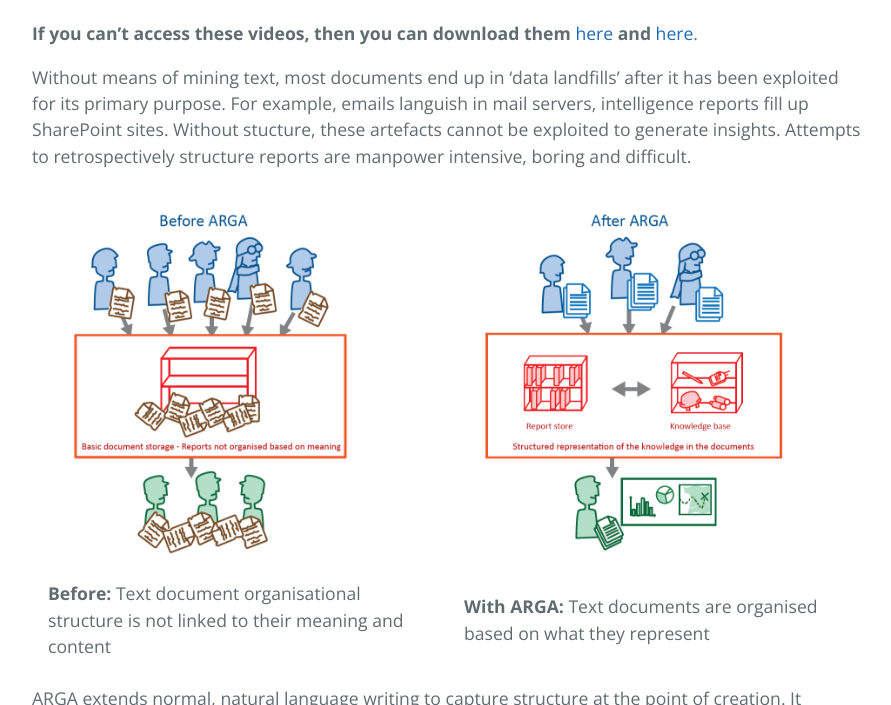
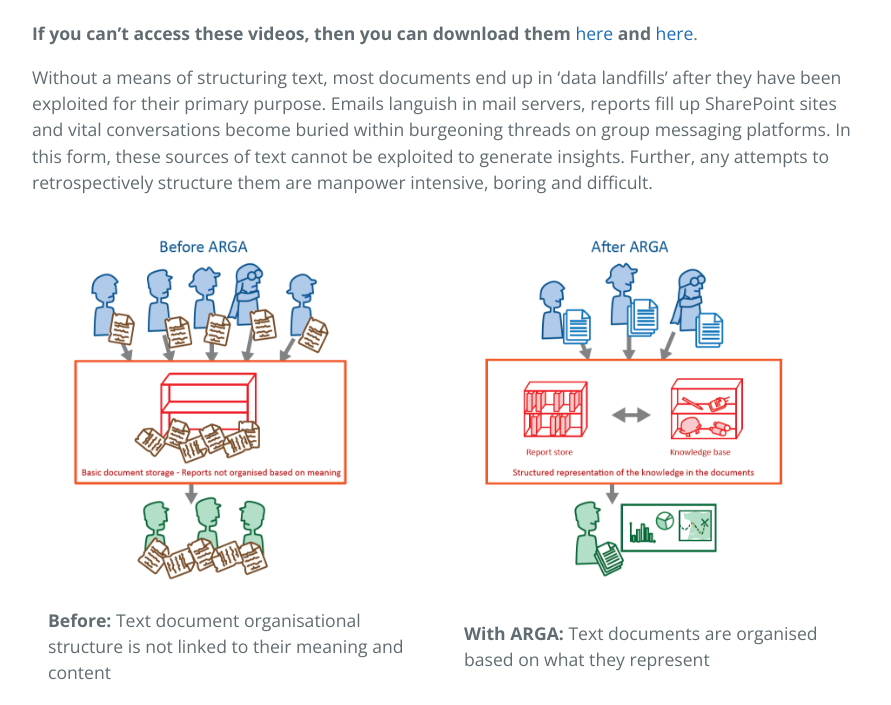
Before and after one commit to alephinsights/alephlabs, a Jekyll site: the page built from pages/ARGA-detail.md, in a window 1280 px wide and 900 px high, scrolled down 1319 px, cut to the strip 195-900 px from the top of the window. Shown: the whole strip, without its empty margins (192-1083 px from the left). Built offline with Jekyll 4.4.1, drawn with Linux system fonts in a browser that asks for light colours.

Commit message:
slight text change

```diff
--- a/pages/ARGA-detail.md
+++ b/pages/ARGA-detail.md
@@ -30,7 +30,7 @@
 
 **If you can't access these videos, then you can download them** <a href="https://storage.googleapis.com/www.arga.uk/arga-concept.mp4" download>here</a> **and** <a href="https://storage.googleapis.com/www.arga.uk/arga-demo-short.mp4" download>here</a>.
 
-Without means of mining text, most documents end up in 'data landfills' after it has been exploited for its primary purpose. For example, emails languish in mail servers, intelligence reports fill up SharePoint sites. Without stucture, these artefacts cannot be exploited to generate insights. Attempts to retrospectively structure reports are manpower intensive, boring and difficult.
+Without a means of structuring text, most documents end up in ‘data landfills’ after they have been exploited for their primary purpose. Emails languish in mail servers, reports fill up SharePoint sites and vital conversations become buried within burgeoning threads on group messaging platforms. In this form, these sources of text cannot be exploited to generate insights. Further, any attempts to retrospectively structure them are manpower intensive, boring and difficult.
 
 {:class='equal borderless'}
 | ![Illustration showing: Before ARGA - Data producers and consumers confused, frustrated at the lack of order and structure of text based data](../images/ARGAbeforeARGA.png) | ![Illustration showing: With ARGA - Data producers and consumers no longer confused as the ARGA system helps keep text data in a more ledgible stucture](../images/ARGAafterARGA.png) |
```
